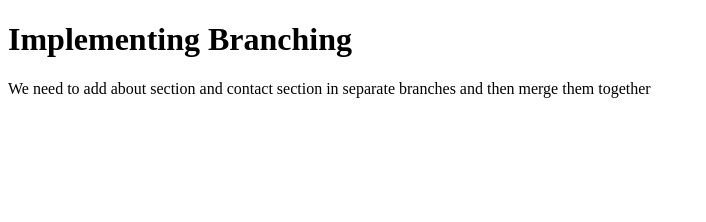
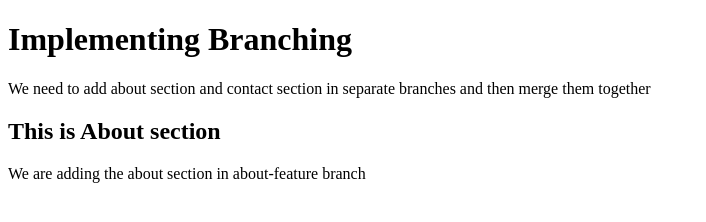
Before and after one commit to NarneAmruthaLekha/FEDF-ENDSEM, a plain HTML site: page index.html in a window 1280 px wide. Shown: the whole page, without its empty margins (0-706 px from the left). Drawn offline with Linux system fonts and the light colour scheme.

Commit message:
Added about-feature

```diff
--- a/index.html
+++ b/index.html
@@ -8,5 +8,9 @@
 <body>
     <h1>Implementing Branching</h1>
     <p>We need to add about section and contact section in separate branches and then merge them together</p>
+    <section id="about">
+        <h2> This is About section</h2>
+        <p> We are adding the about section in about-feature branch</p>
+    </section>
 </body>
 </html>
```
